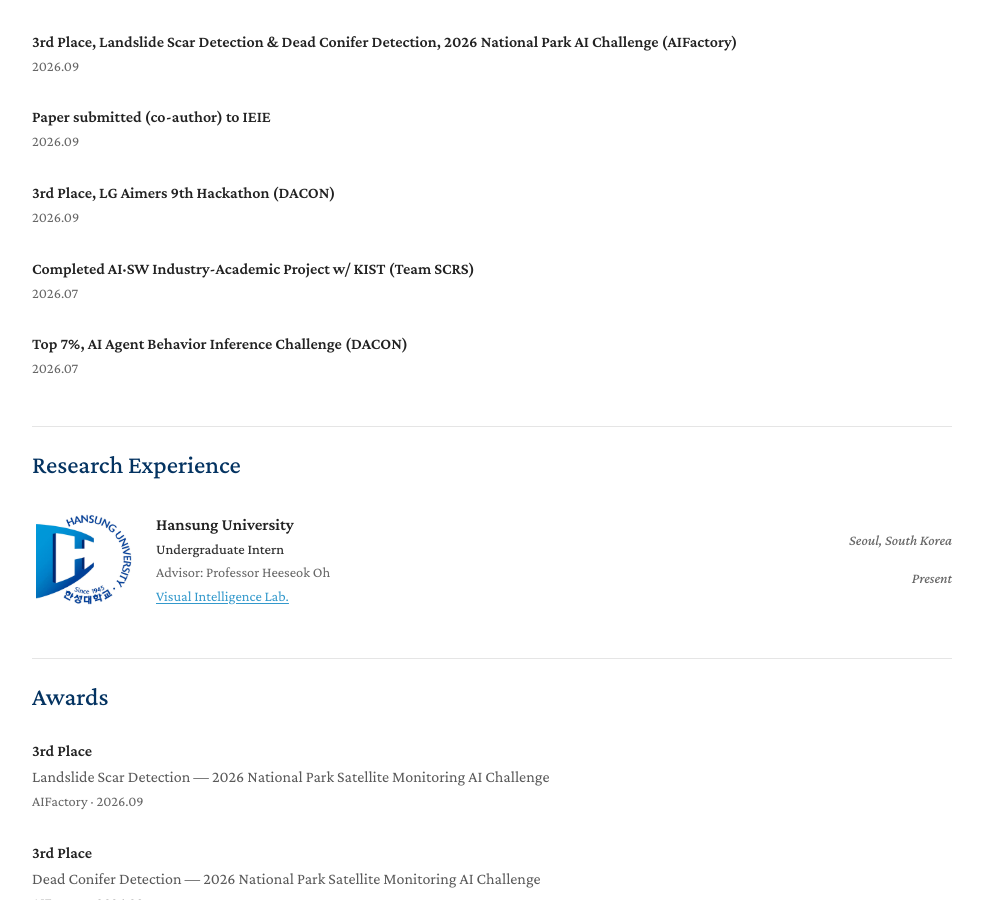
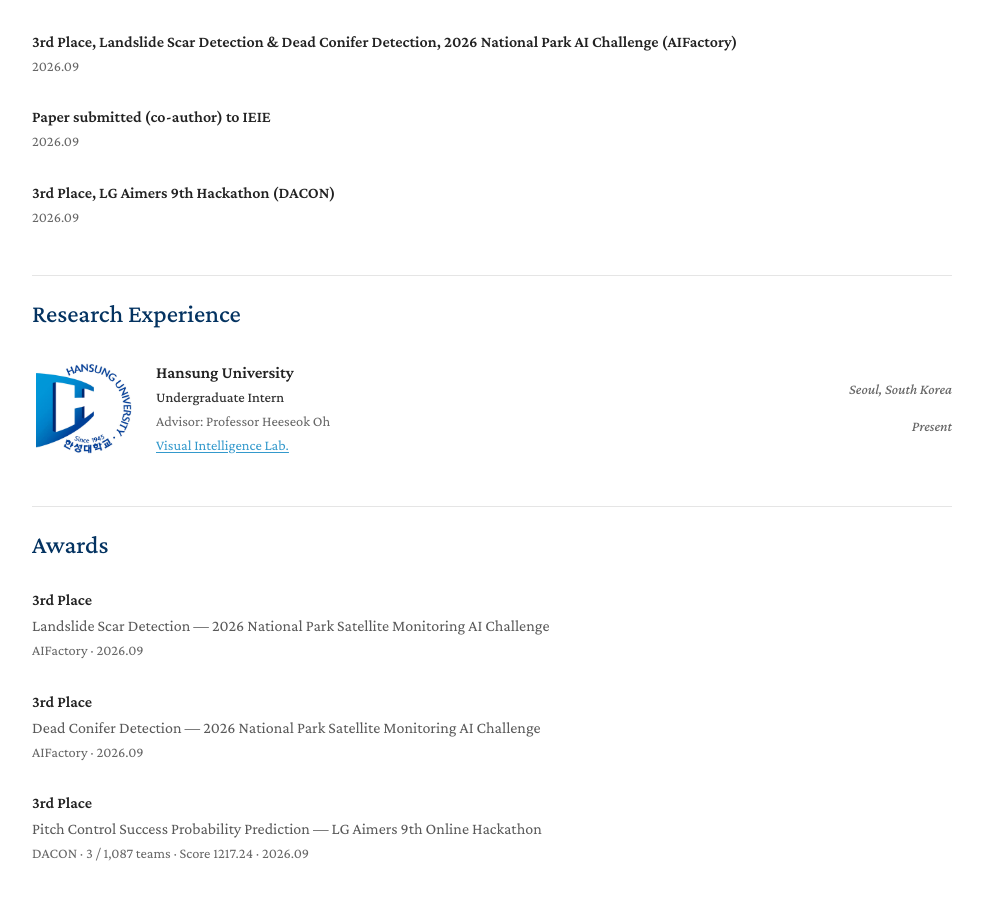
Before and after one commit to YONGJI04/yongji04.github.io, a Jekyll site: the page built from index.md, in a window 1280 px wide and 900 px high, scrolled down 640 px. Shown: the whole window, without its empty margins (148-1131 px from the left). Built offline with Jekyll 4.4.1, drawn with Linux system fonts in a browser that asks for light colours; a style sheet for code colours, icons or effects is not loaded; our own code applies the rules of GitHub Pages for plain Markdown files.

Commit message:
Trim News to recent items

```diff
--- a/_data/news.yml
+++ b/_data/news.yml
@@ -5,7 +5,3 @@
     text: "Paper submitted (co-author) to IEIE"
   - date: "2026.09"
     text: "3rd Place, LG Aimers 9th Hackathon (DACON)"
-  - date: "2026.07"
-    text: "Completed AI·SW Industry-Academic Project w/ KIST (Team SCRS)"
-  - date: "2026.07"
-    text: "Top 7%, AI Agent Behavior Inference Challenge (DACON)"
```
